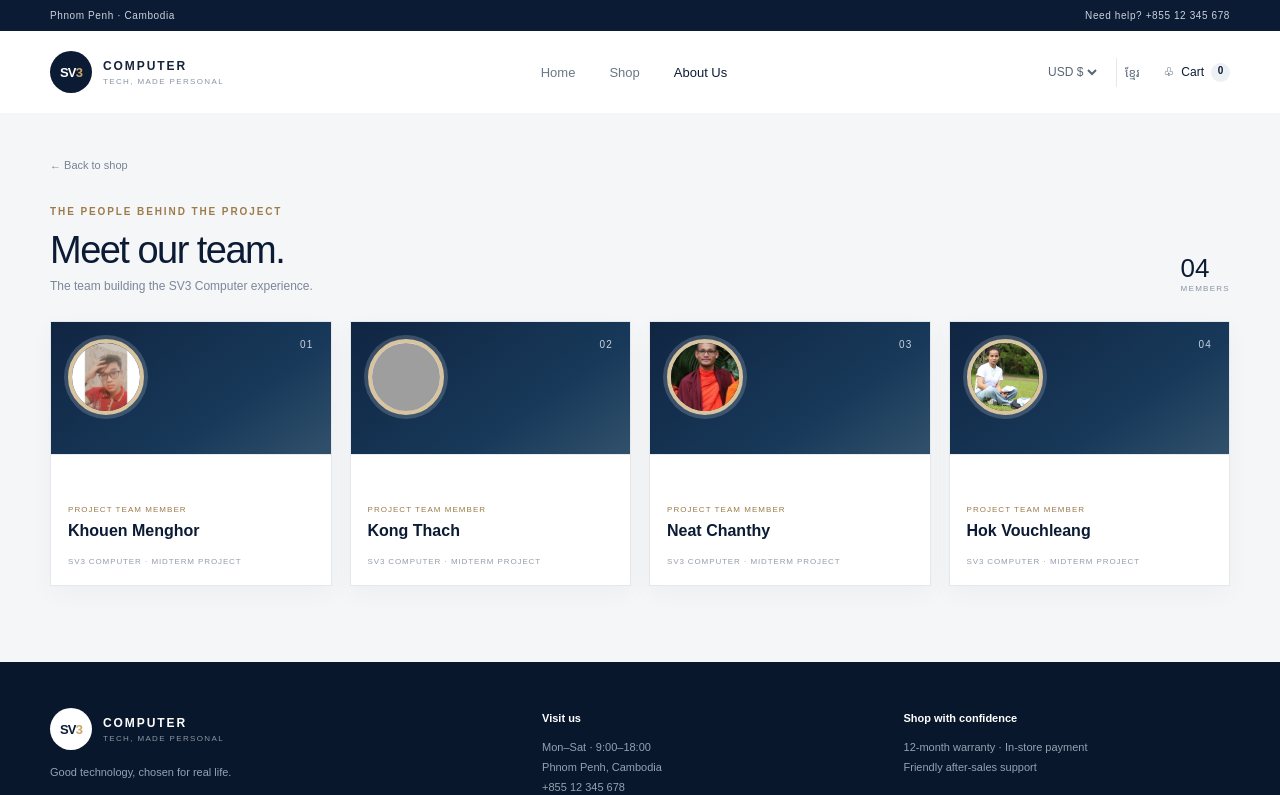
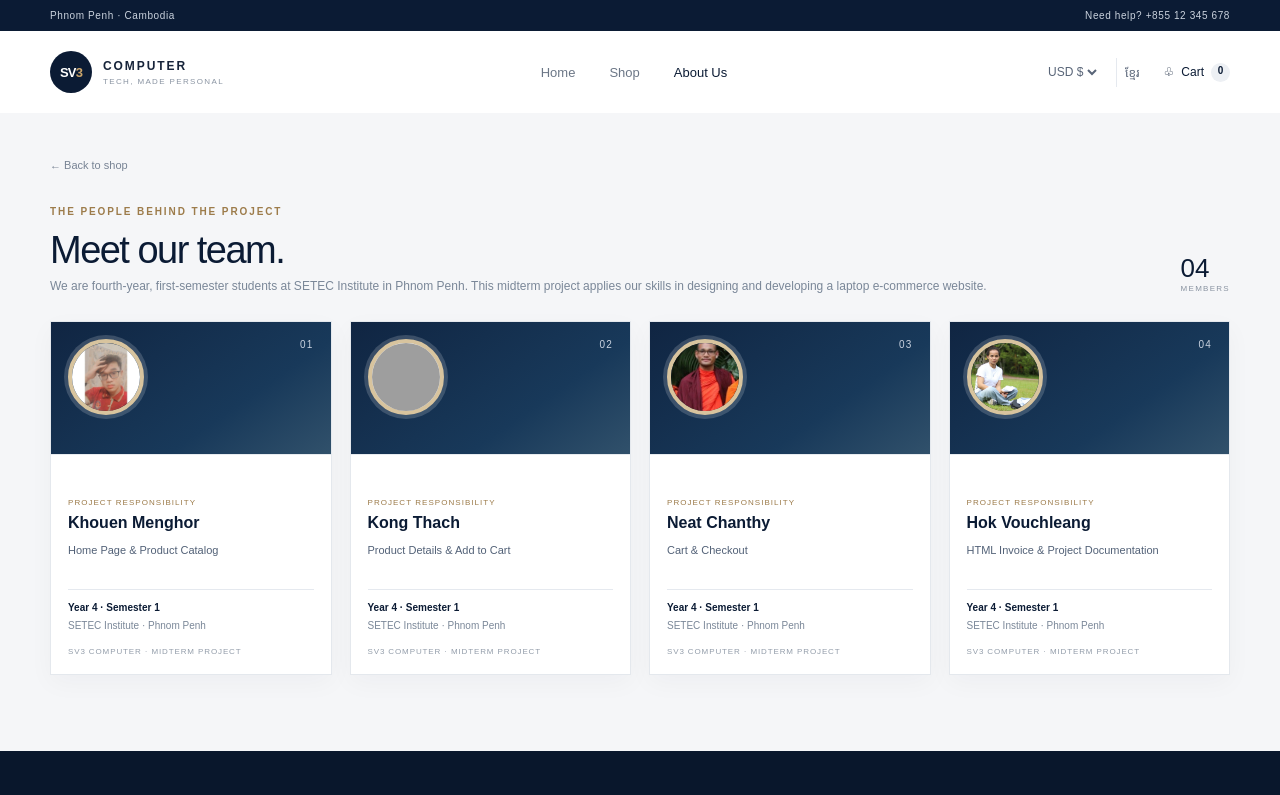
Before and after one commit to Thachgit/SV3-Computer-Store, an Angular app: page /about in a window 1280 px wide. Shown: the top 795 px of the page. Built offline with nearby package versions, Linux system fonts and the light colour scheme; grey boxes are pictures that could not be loaded; a web font is replaced by a local one.

Commit message:
Add team education and project profiles

```diff
--- a/src/app/pages/about/about.component.ts
+++ b/src/app/pages/about/about.component.ts
@@ -13,7 +13,7 @@ import { PreferencesService } from '../../services/preferences.service';
           <div>
             <div class="eyebrow dark-eyebrow">{{ km() ? 'ក្រុមការងារ SV3' : 'THE PEOPLE BEHIND THE PROJECT' }}</div>
             <h1>{{ km() ? 'ជួបសមាជិកក្រុម' : 'Meet our team.' }}</h1>
-            <p>{{ km() ? 'អ្នកបង្កើតគម្រោងហាងកុំព្យូទ័រ SV3។' : 'The team building the SV3 Computer experience.' }}</p>
+            <p>{{ km() ? 'ពួកយើងជានិស្សិតឆ្នាំទី៤ ឆមាសទី១ នៅវិទ្យាស្ថាន SETEC រាជធានីភ្នំពេញ។ គម្រោងនេះជាការអនុវត្តជាក់ស្តែងលើការរចនា និងអភិវឌ្ឍហាងលក់កុំព្យូទ័រតាមអនឡាញ។' : 'We are fourth-year, first-semester students at SETEC Institute in Phnom Penh. This midterm project applies our skills in designing and developing a laptop e-commerce website.' }}</p>
           </div>
           <span class="team-count">04 <small>{{ km() ? 'សមាជិក' : 'MEMBERS' }}</small></span>
         </div>
@@ -22,8 +22,13 @@ import { PreferencesService } from '../../services/preferences.service';
             <article class="team-card">
               <div class="team-card-top">@if (member.photo) { <img class="team-avatar team-photo" [src]="member.photo" [alt]="member.name + ' profile photo'"> } @else { <span class="team-avatar">{{ member.initials }}</span> }<span class="team-number">{{ member.number }}</span></div>
               <div class="team-card-bottom">
-                <span class="team-role">{{ km() ? 'សមាជិកក្រុមគម្រោង' : 'PROJECT TEAM MEMBER' }}</span>
+                <span class="team-role">{{ km() ? 'តួនាទីក្នុងគម្រោង' : 'PROJECT RESPONSIBILITY' }}</span>
                 <h2>{{ member.name }}</h2>
+                <p class="member-responsibility">{{ km() ? member.roleKm : member.role }}</p>
+                <div class="member-study">
+                  <strong>{{ km() ? 'និស្សិតឆ្នាំទី៤ · ឆមាសទី១' : 'Year 4 · Semester 1' }}</strong>
+                  <span>{{ km() ? 'វិទ្យាស្ថាន SETEC · រាជធានីភ្នំពេញ' : 'SETEC Institute · Phnom Penh' }}</span>
+                </div>
                 <span class="team-caption">SV3 COMPUTER · MIDTERM PROJECT</span>
               </div>
             </article>
@@ -35,11 +40,11 @@ import { PreferencesService } from '../../services/preferences.service';
 })
 export class AboutComponent {
   private readonly preferences = inject(PreferencesService);
-  readonly team: { name: string; initials: string; photo?: string; number: string }[] = [
-    { name: 'Khouen Menghor', initials: 'KM', photo: '/images/team/khouen-menghor.png', number: '01' },
-    { name: 'Kong Thach', initials: 'KT', photo: '/images/team/kong-thach.png', number: '02' },
-    { name: 'Neat Chanthy', initials: 'NC', photo: '/images/team/neat-chanthy.jpg', number: '03' },
-    { name: 'Hok Vouchleang', initials: 'HV', photo: '/images/team/hok-vouchleang.png', number: '04' }
+  readonly team: { name: string; initials: string; photo?: string; number: string; role: string; roleKm: string }[] = [
+    { name: 'Khouen Menghor', initials: 'KM', photo: '/images/team/khouen-menghor.png', number: '01', role: 'Home Page & Product Catalog', roleKm: 'ទំព័រដើម និងកាតាឡុកផលិតផល' },
+    { name: 'Kong Thach', initials: 'KT', photo: '/images/team/kong-thach.png', number: '02', role: 'Product Details & Add to Cart', roleKm: 'ព័ត៌មានលម្អិតផលិតផល និងបន្ថែមទៅកន្ត្រក' },
+    { name: 'Neat Chanthy', initials: 'NC', photo: '/images/team/neat-chanthy.jpg', number: '03', role: 'Cart & Checkout', roleKm: 'កន្ត្រក និងការបញ្ជាទិញ' },
+    { name: 'Hok Vouchleang', initials: 'HV', photo: '/images/team/hok-vouchleang.png', number: '04', role: 'HTML Invoice & Project Documentation', roleKm: 'វិក្កយបត្រ HTML និងឯកសារគម្រោង' }
   ];
 
   km(): boolean { return this.preferences.language() === 'km'; }
```
Also changed, not shown: src/styles.css.
